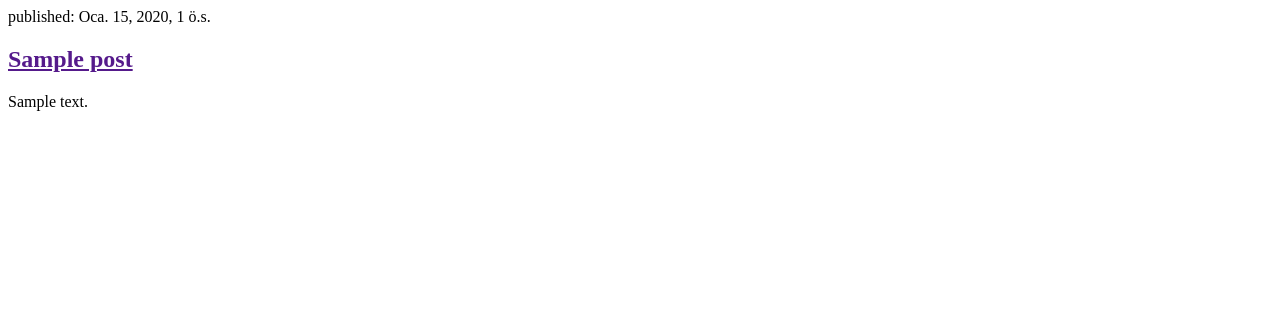
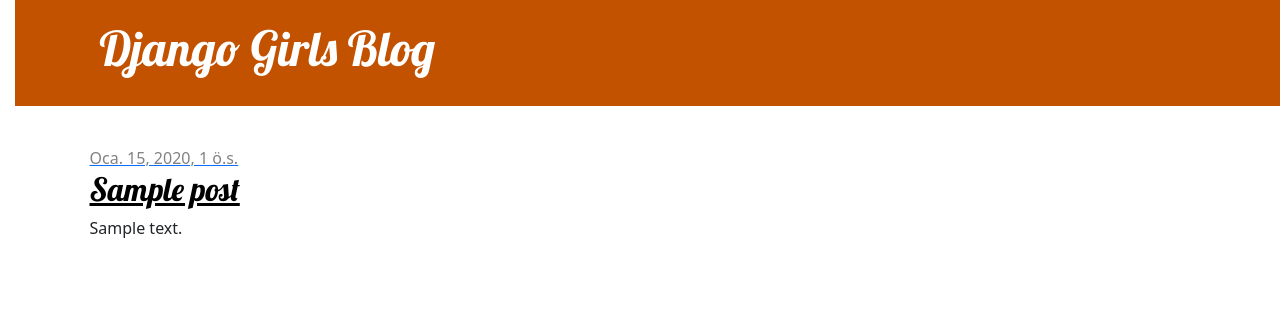
Before and after one commit to Srftttn/my-first-blog, a Django app: page / in a window 1280 px wide. Shown: the top 309 px of the page. Run offline with Django 3.2, Linux system fonts and the light colour scheme; tables that the repository leaves empty hold one stand-in row (values such as "Sample post").

Commit message:
Added view and template for detail blog post as well as CSS for the site.

```diff
--- /dev/null
+++ b/blog/static/css/blog.css
@@ -0,0 +1,75 @@
+body {
+    padding-left: 15px;
+}
+
+.page-header {
+    background-color: #C25100;
+    margin-top: 0;
+    margin-bottom: 40px;
+    padding: 20px 20px 20px 40px;
+}
+
+.page-header h1,
+.page-header h1 a,
+.page-header h1 a:visited,
+.page-header h1 a:active {
+    color: #ffffff;
+    font-size: 36pt;
+    text-decoration: none;
+}
+
+h1,
+h2,
+h3,
+h4 {
+    font-family: 'Lobster', cursive;
+}
+
+
+.date {
+    color: #828282;
+}
+
+.save {
+    float: right;
+}
+
+.post-form textarea,
+.post-form input {
+    width: 100%;
+}
+
+.top-menu,
+.top-menu:hover,
+.top-menu:visited {
+    color: #ffffff;
+    float: right;
+    font-size: 26pt;
+    margin-right: 20px;
+}
+
+.post {
+    margin-bottom: 70px;
+}
+
+.post h2 a,
+.post h2 a:visited {
+    color: #000000;
+}
+
+.post > .date,
+.post > .actions {
+    float: right;
+}
+
+.btn-default,
+.btn-default:visited {
+    color: #C25100;
+    background: none;
+    border-color: #25100;
+}
+
+.btn-default:hover {
+    color: #FFFFFF;
+    background-color: #C25100;
+}
--- /dev/null
+++ b/blog/templates/blog/base.html
@@ -0,0 +1,29 @@
+{% load static %}
+
+<!DOCTYPE html>
+<html>
+
+    <head>
+        <link rel="stylesheet" href="{% static 'css/blog.css' %}">
+        <link href="https://cdn.jsdelivr.net/npm/bootstrap@5.1.1/dist/css/bootstrap.min.css" rel="stylesheet" integrity="sha384-F3w7mX95PdgyTmZZMECAngseQB83DfGTowi0iMjiWaeVhAn4FJkqJByhZMI3AhiU" crossorigin="anonymous">
+        <link href="//fonts.googleapis.com/css?family=Lobster&subset=latin,latin-ext" rel="stylesheet" type="text/css">
+        <title>Deneme Blog</title>
+    </head>
+    <body>
+        <header class="page-header">
+            <div class="container">
+                <h1><a href="/">Django Girls Blog</h1>
+            </div>
+        </header>
+
+        <main class="container">
+            <div class="row">
+                <div class="col">
+                    {% block content %}
+                    {% endblock %}
+                </div>
+            </div>
+        </main>
+    </body>
+
+</html>
--- a/blog/templates/blog/post_list.html
+++ b/blog/templates/blog/post_list.html
@@ -1,15 +1,13 @@
-<!DOCTYPE html>
-<html>
-    <head>
-        <title>Deneme Blog</title>
-    </head>
+{% extends 'blog/base.html' %}
 
-{% for post in posts %}
-    <article>
-        <time>published: {{ post.published_date }}</time>
-        <h2><a href="">{{ post.title }}</a></h2>
-        <p>{{ post.text|linebreaksbr }}</p>
-    </article>
-{% endfor %}
-
-</html>
+{% block content %}
+    {% for post in posts %}
+        <article class="post">
+            <time class="date">
+                {{ post.published_date }}
+            </time>
+            <h2><a href="{% url 'post_detail' pk=post.pk %}">{{ post.title }}</a></h2>
+            <p>{{ post.text|linebreaksbr }}</p>
+        </article>
+    {% endfor %}
+{% endblock %}
--- a/blog/urls.py
+++ b/blog/urls.py
@@ -3,4 +3,5 @@
 
 urlpatterns = [
     path('',views.post_list, name='post_list'),
+    path('post/<int:pk>/', views.post_detail, name='post_detail'),
 ]
--- a/blog/views.py
+++ b/blog/views.py
@@ -1,7 +1,11 @@
-from django.shortcuts import render
+from django.shortcuts import render, get_object_or_404
 from django.utils import timezone
 from .models import Post
 
 def post_list(request):
     posts = Post.objects.filter(published_date__lte=timezone.now()).order_by('published_date')
     return render(request, 'blog/post_list.html', {'posts':posts})
+
+def post_detail(request, pk):
+    post = get_object_or_404(Post, pk=pk)
+    return render(request, 'blog/post_detail.html', {'post' : post})
```
Also changed, not shown: blog/templates/blog/post_detail.html (added, +13 -0 lines).
